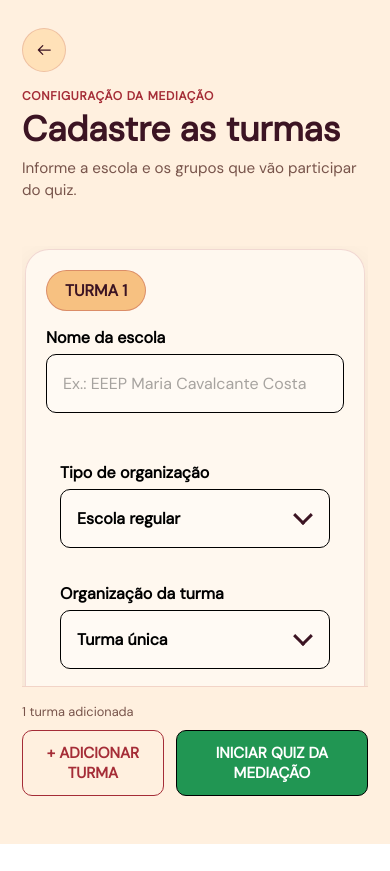
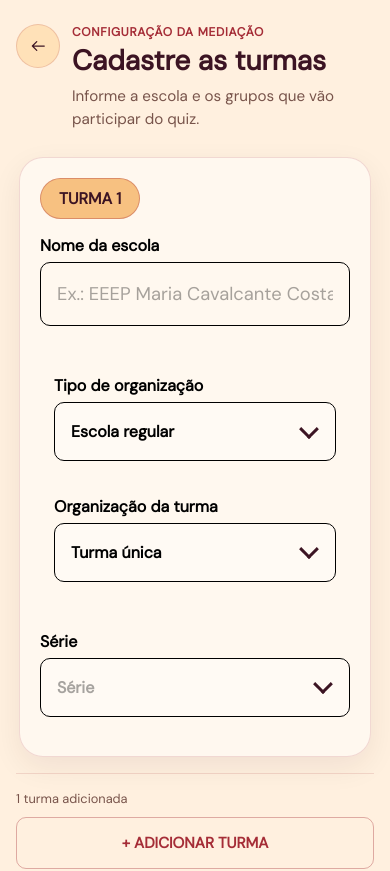
Before and after one commit to CSCAQXD/QUIZ-vixe-tu-sabe, a React app in the folder frontend/: page /cadastro-turmas in a window 390 px wide. Shown: the top 871 px of the page. Built offline with nearby package versions, Linux system fonts and the light colour scheme; the HTML template or start-up script is replaced by a standard one.

Commit message:
style(turmas): organiza cabeçalho e ações acessíveis (parte 3)

```diff
--- a/frontend/src/pages/CadastroTurmas/CadastroTurmasPage.css
+++ b/frontend/src/pages/CadastroTurmas/CadastroTurmasPage.css
@@ -128,59 +128,57 @@
 }
 
 .registration-page__actions .button--secondary {
-    border-color: #a52d37;
+    border-color: rgb(165 45 55 / 36%);
     color: #a52d37;
     background: transparent;
 }
 
-.turma-form .form-field__input {
-    min-height: 56px;
-    background: #fffaf4;
-    font-size: 1rem;
-    font-weight: 500;
+.registration-page__actions .button--success {
+    border-color: #187c45;
+    background: #187c45;
 }
 
 .registration-page__error {
-    order: 3;
-    margin-top: 18px;
-}
-
-.registration-page__error {
-    margin: 0;
+    flex: 0 0 auto;
+    margin: 10px 0 0;
     color: var(--color-error);
-    font-weight: 800;
+    font-size: 0.875rem;
+    font-weight: 700;
 }
 
 @media (max-width: 1180px) {
-    .registration-page { grid-template-columns: 1fr; }
+    .registration-page {
+        grid-template-columns: 1fr;
+    }
+
     .registration-page__panel {
-        max-height: 100svh;
-        padding: 28px clamp(22px, 6vw, 64px) 48px;
+        padding: 28px clamp(20px, 5vw, 56px);
         border-radius: 0;
     }
-
-    .registration-page__content {
-        width: min(760px, 100%);
-        margin-inline: auto;
-    }
-
-    .registration-page__header { margin-bottom: 20px; }
 }
 
 @media (max-width: 560px) {
-    .registration-page__panel { padding: 28px 22px 48px; }
-
-    .registration-page__panel h1 {
-        font-size: clamp(1.75rem, 9vw, 2.25rem);
+    .registration-page {
+        height: auto;
+        min-height: 100svh;
+        overflow: visible;
     }
 
-    .registration-page__intro {
-        font-size: 0.95rem;
+    .registration-page__panel {
+        padding: 24px 16px;
+        overflow: visible;
     }
 
-    .registration-page__header { grid-template-columns: 1fr; }
+    .registration-page__header {
+        gap: 12px;
+    }
 
-    .registration-page__actions {
+    .registration-page__forms {
+        flex: 0 0 auto;
+        overflow: visible;
+    }
+
+    .registration-page__buttons {
         grid-template-columns: 1fr;
     }
 }
```
